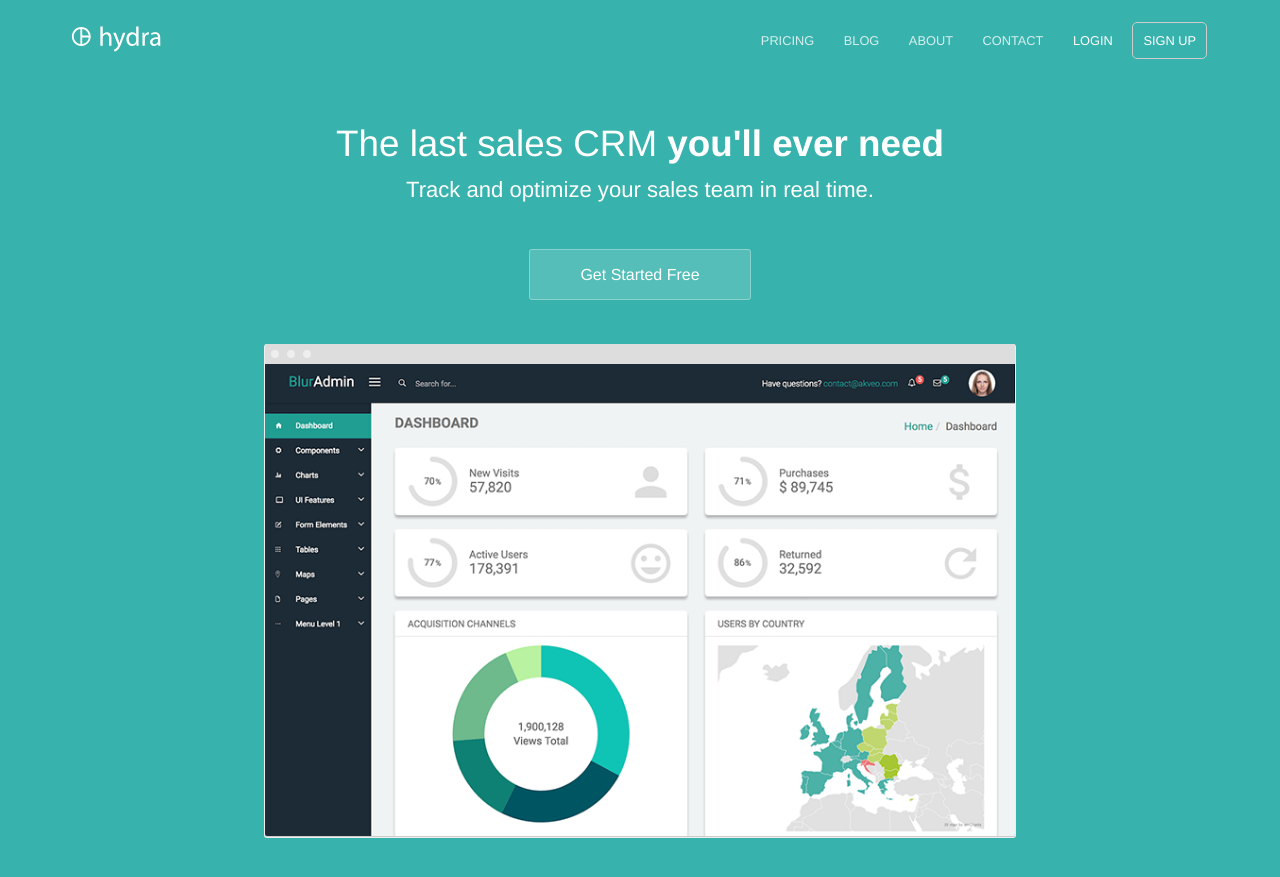
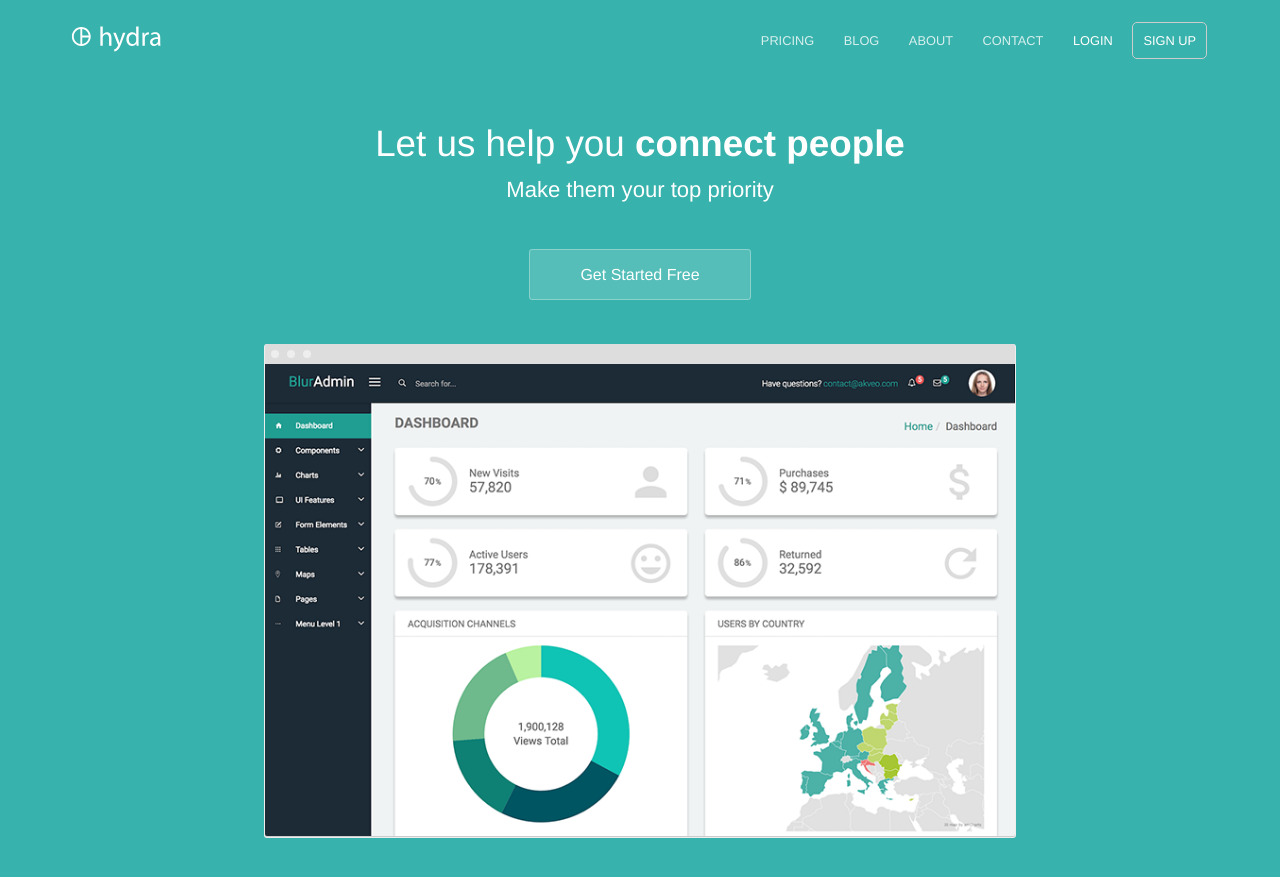
Before and after one commit to Ryanb58/211hub, a Jekyll site: the page built from index.html, in a window 1280 px wide and 900 px high. Shown: the top 877 px of the window. Built offline with Jekyll 4.4.1, drawn with Linux system fonts in a browser that asks for light colours.

Commit message:
Changed tag line.

```diff
--- a/index.html
+++ b/index.html
@@ -4,8 +4,8 @@ description: Track and optimize your sales team in real time
 ---
 <section class="hero">
 	<div class="text-container">
-		<h1 class="editable">The last sales CRM <strong>you'll ever need</strong></h1>
-		<p class="subtext editable">Track and optimize your sales team in real time.</p>
+		<h1 class="editable">Let us help you <strong>connect people</strong></h1>
+		<p class="subtext editable">Make them your top priority</p>
 		<div class="cta button alt"><a href="{{ site.baseurl }}/sign-up/">Get Started Free</a></div>
 		<div>
 			<img src="{{ site.baseurl }}/images/dashboard.png" alt="Screenshot" class="screenshot editable" />
```
